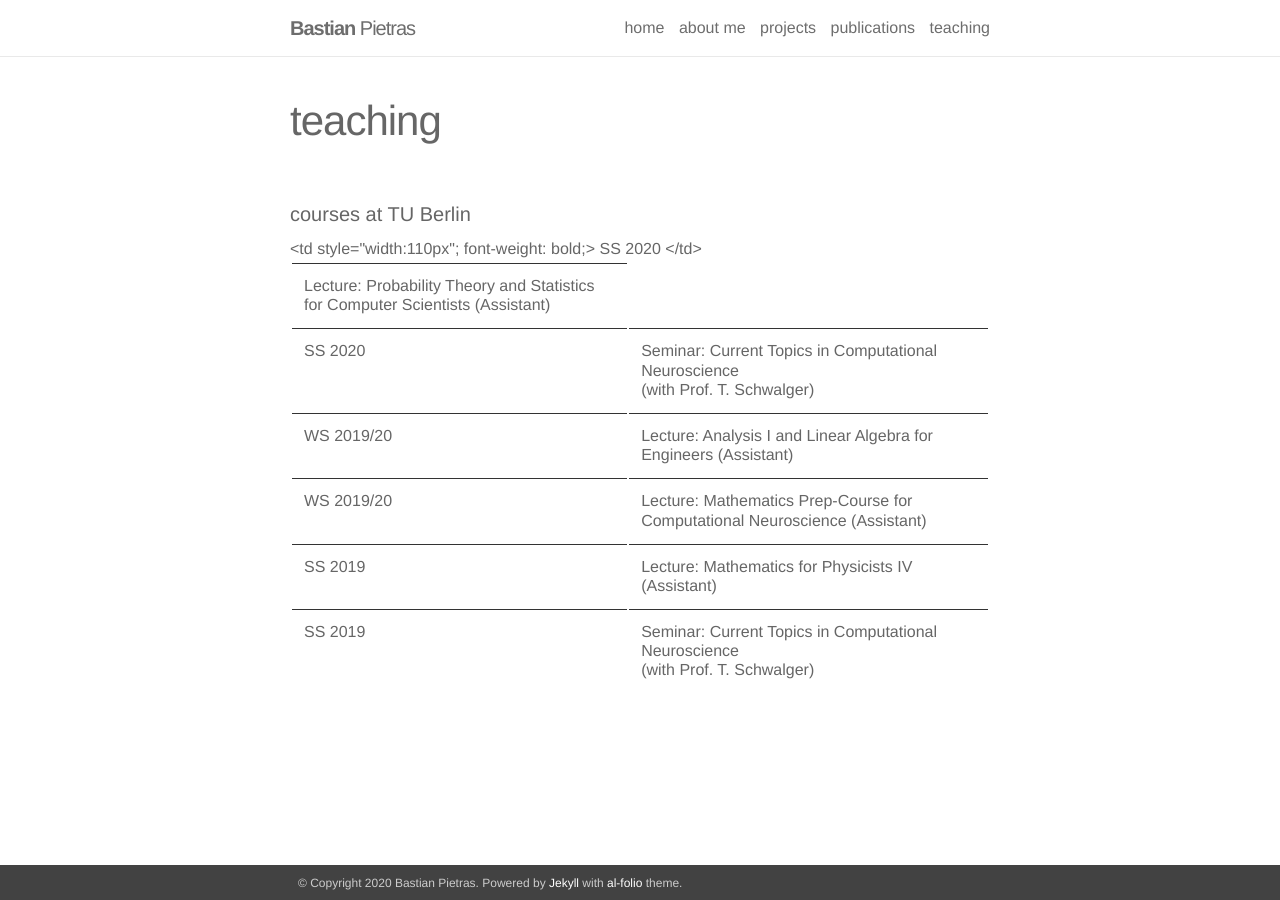
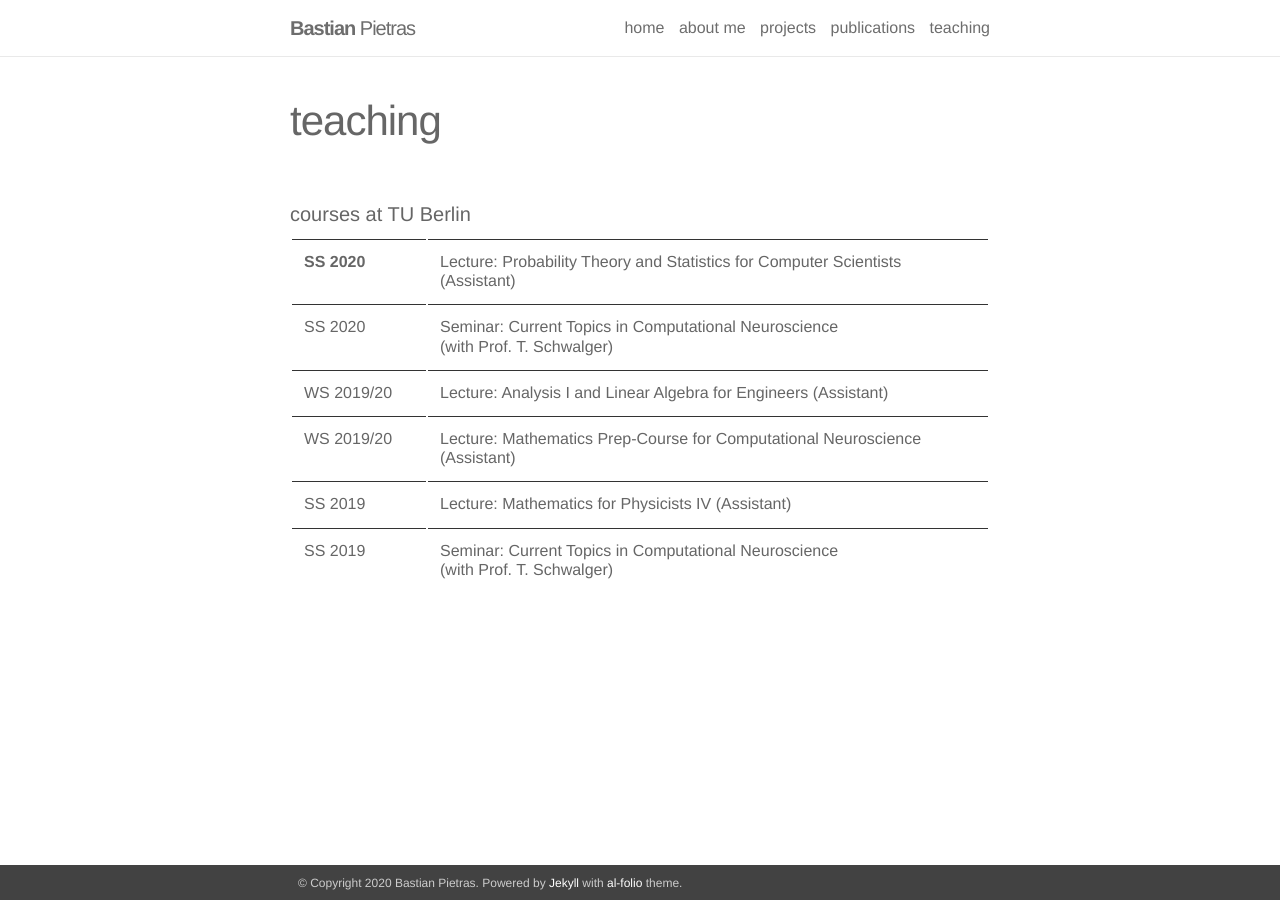
Before and after one commit to BastianPietras/bastianpietras.github.io, a Jekyll site: the page built from _pages/teaching.md, in a window 1280 px wide. Built offline with Jekyll 4.4.1, drawn with Linux system fonts in a browser that asks for light colours.

Commit message:
Update teaching.md

```diff
--- a/_pages/teaching.md
+++ b/_pages/teaching.md
@@ -8,7 +8,7 @@ title: teaching
 
 <table class="tg">
   <tr>
-    <td style="width:110px"; font-weight: bold;> SS 2020  </td>
+    <td style="width:110px;font-weight:bold"> SS 2020  </td>
     <td>Lecture: Probability Theory and Statistics for Computer Scientists (Assistant)</td>
   </tr>
 
```
